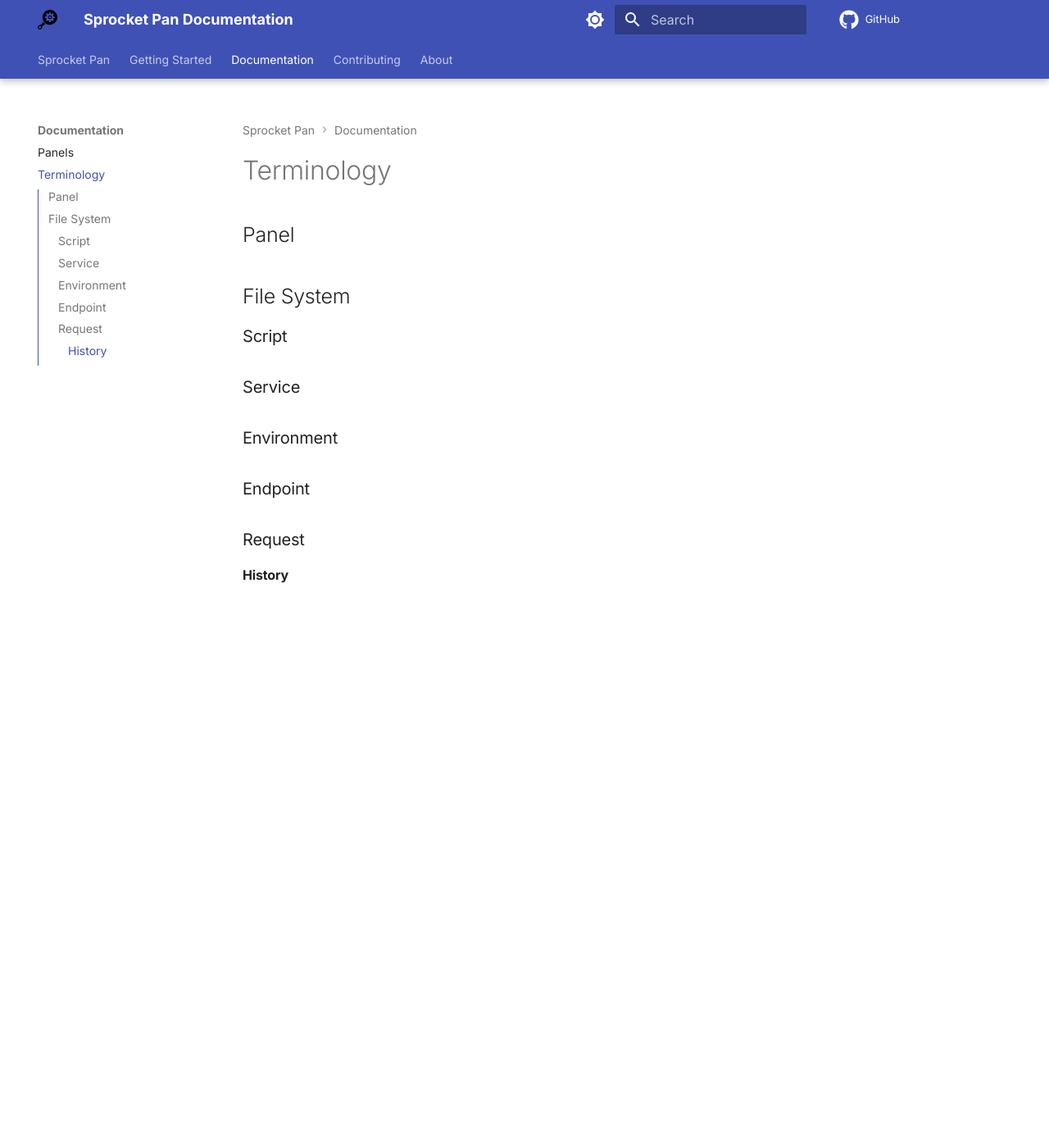
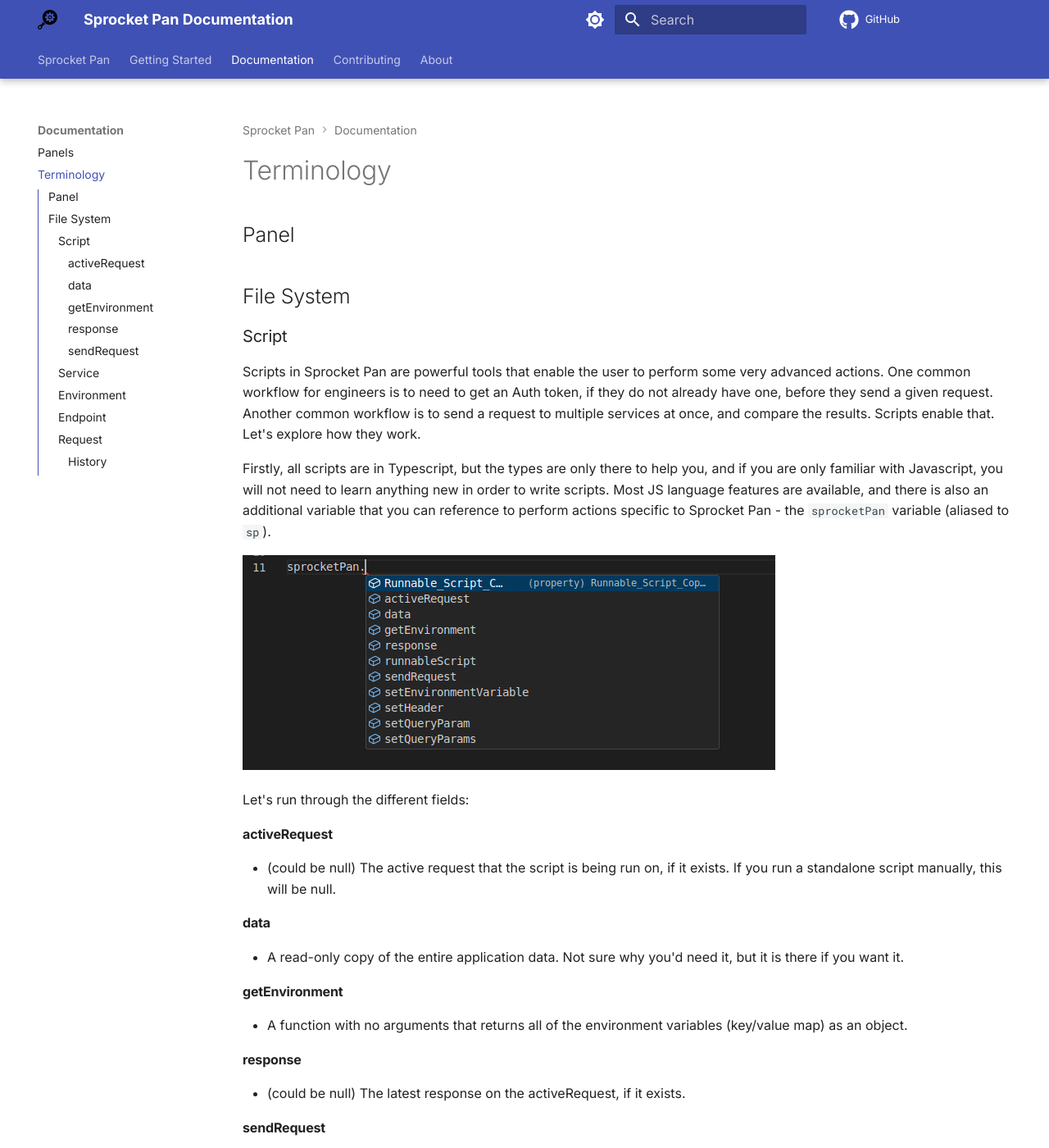
Before and after one commit to itaifish/sprocket-docs, an MkDocs documentation site: the page built from docs/documentation/terminology.md, in a window 1280 px wide and 1400 px high. Shown: the whole window at 82% size. Built offline with MkDocs 1.6.1 and Material for MkDocs 9.7.7, drawn with Linux system fonts in a browser that asks for light colours; comment, search, counter and statistics services are not loaded; the version menu is left out; some of the changed text lies outside the part shown.

Commit message:
progress on adding script terminology

```diff
--- a/docs/documentation/terminology.md
+++ b/docs/documentation/terminology.md
@@ -5,6 +5,34 @@
 ## File System
 
 ### Script
+
+Scripts in Sprocket Pan are powerful tools that enable the user to perform some very advanced actions. One common workflow for engineers is to need to get an Auth token, if they do not already have one, before they send a given request. Another common workflow is to send a request to multiple services at once, and compare the results. Scripts enable that. Let's explore how they work.
+
+Firstly, all scripts are in Typescript, but the types are only there to help you, and if you are only familiar with Javascript, you will not need to learn anything new in order to write scripts. Most JS language features are available, and there is also an additional variable that you can reference to perform actions specific to Sprocket Pan - the `sprocketPan` variable (aliased to `sp`).
+
+![Sprocket Pan Variable Fields](../assets/images/terminology/scripts-sp-dropdown.png)
+
+Let's run through the different fields:
+
+#### activeRequest
+
+ * (could be null) The active request that the script is being run on, if it exists. If you run a standalone script manually, this will be null.
+
+#### data
+
+ * A read-only copy of the entire application data. Not sure why you'd need it, but it is there if you want it.
+
+#### getEnvironment
+
+ * A function with no arguments that returns all of the environment variables (key/value map) as an object.
+
+#### response
+
+ * (could be null) The latest response on the activeRequest, if it exists.
+
+#### sendRequest
+
+ * Allows you to send another Sprocket Pan request programatically. Takes one argument, which is the [request ID](../panels/#gitrequestid).
 
 ### Service
 
```
Also changed, not shown: docs/documentation/panels.md (+2 -1 lines), docs/assets/images/terminology/scripts-sp-dropdown.png (added).
